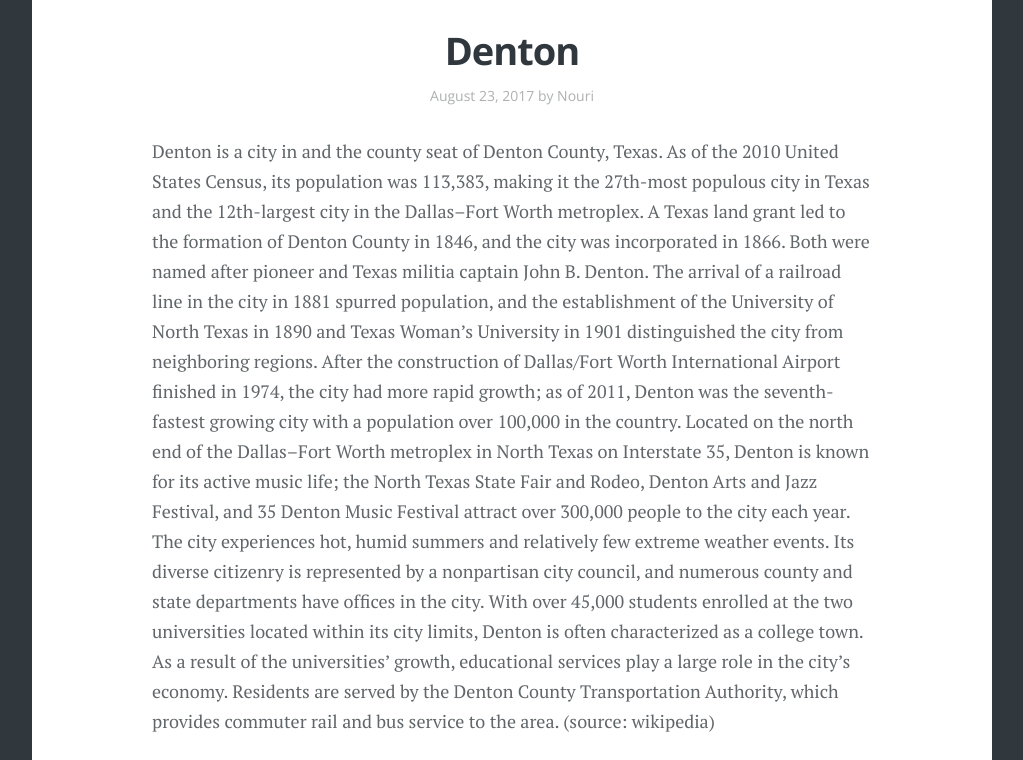
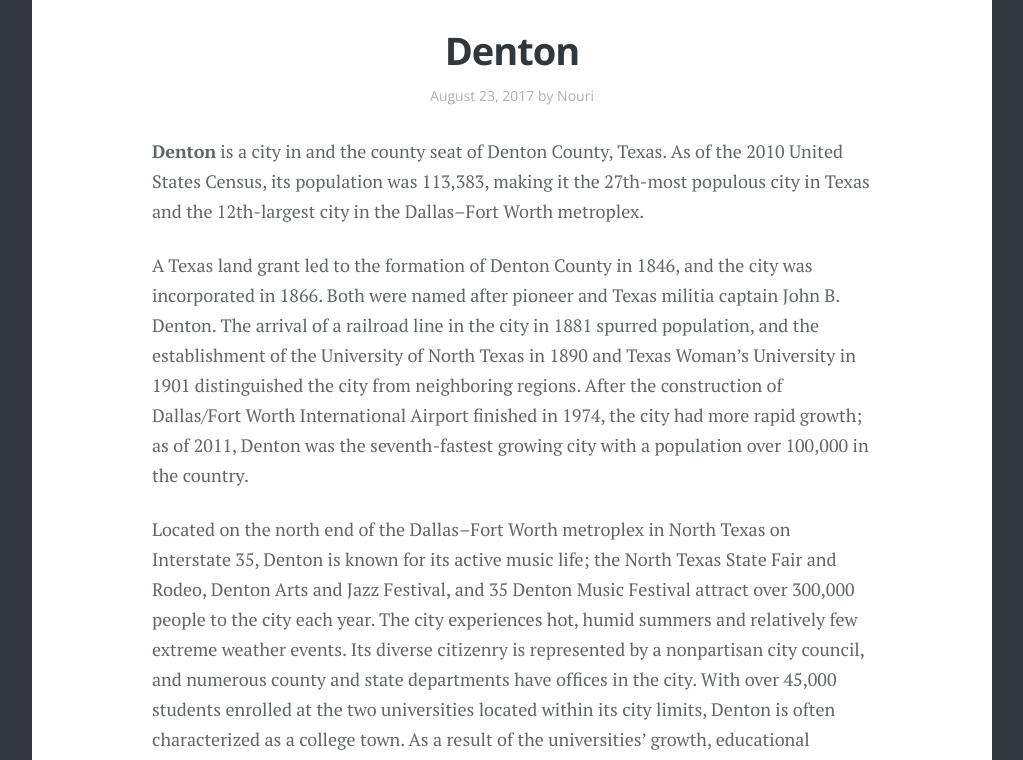
Before and after one commit to nourijp/chihaya, a Jekyll site: the page built from _posts/2017-08-23-denton.md, in a window 1280 px wide and 1400 px high, scrolled down 479 px. Shown: the part 121-881 px from the top of the window, without its empty margins (128-1151 px from the left). Built offline with Jekyll 4.4.1, drawn with Linux system fonts in a browser that asks for light colours; some web fonts are replaced; comment, search, counter and statistics services are not loaded; some of the changed text lies outside the part shown; grey boxes are pictures that could not be loaded.

Commit message:
Update 2017-08-23-denton.md

```diff
--- a/_posts/2017-08-23-denton.md
+++ b/_posts/2017-08-23-denton.md
@@ -6,8 +6,10 @@
 tags: [City, Travel]
 ---
 
-Denton is a city in and the county seat of Denton County, Texas. As of the 2010 United States Census, its population was 113,383, making it the 27th-most populous city in Texas and the 12th-largest city in the Dallas–Fort Worth metroplex.
+<strong>Denton</strong> is a city in and the county seat of Denton County, Texas. As of the 2010 United States Census, its population was 113,383, making it the 27th-most populous city in Texas and the 12th-largest city in the Dallas–Fort Worth metroplex.
+
 A Texas land grant led to the formation of Denton County in 1846, and the city was incorporated in 1866. Both were named after pioneer and Texas militia captain John B. Denton. The arrival of a railroad line in the city in 1881 spurred population, and the establishment of the University of North Texas in 1890 and Texas Woman's University in 1901 distinguished the city from neighboring regions. After the construction of Dallas/Fort Worth International Airport finished in 1974, the city had more rapid growth; as of 2011, Denton was the seventh-fastest growing city with a population over 100,000 in the country.
+
 Located on the north end of the Dallas–Fort Worth metroplex in North Texas on Interstate 35, Denton is known for its active music life; the North Texas State Fair and Rodeo, Denton Arts and Jazz Festival, and 35 Denton Music Festival attract over 300,000 people to the city each year. The city experiences hot, humid summers and relatively few extreme weather events. Its diverse citizenry is represented by a nonpartisan city council, and numerous county and state departments have offices in the city. With over 45,000 students enrolled at the two universities located within its city limits, Denton is often characterized as a college town. As a result of the universities' growth, educational services play a large role in the city's economy. Residents are served by the Denton County Transportation Authority, which provides commuter rail and bus service to the area. (source: wikipedia)
 
 <iframe src="https://player.vimeo.com/video/232921024" width="1280" height="720" frameborder="0" webkitallowfullscreen mozallowfullscreen allowfullscreen></iframe>
```
